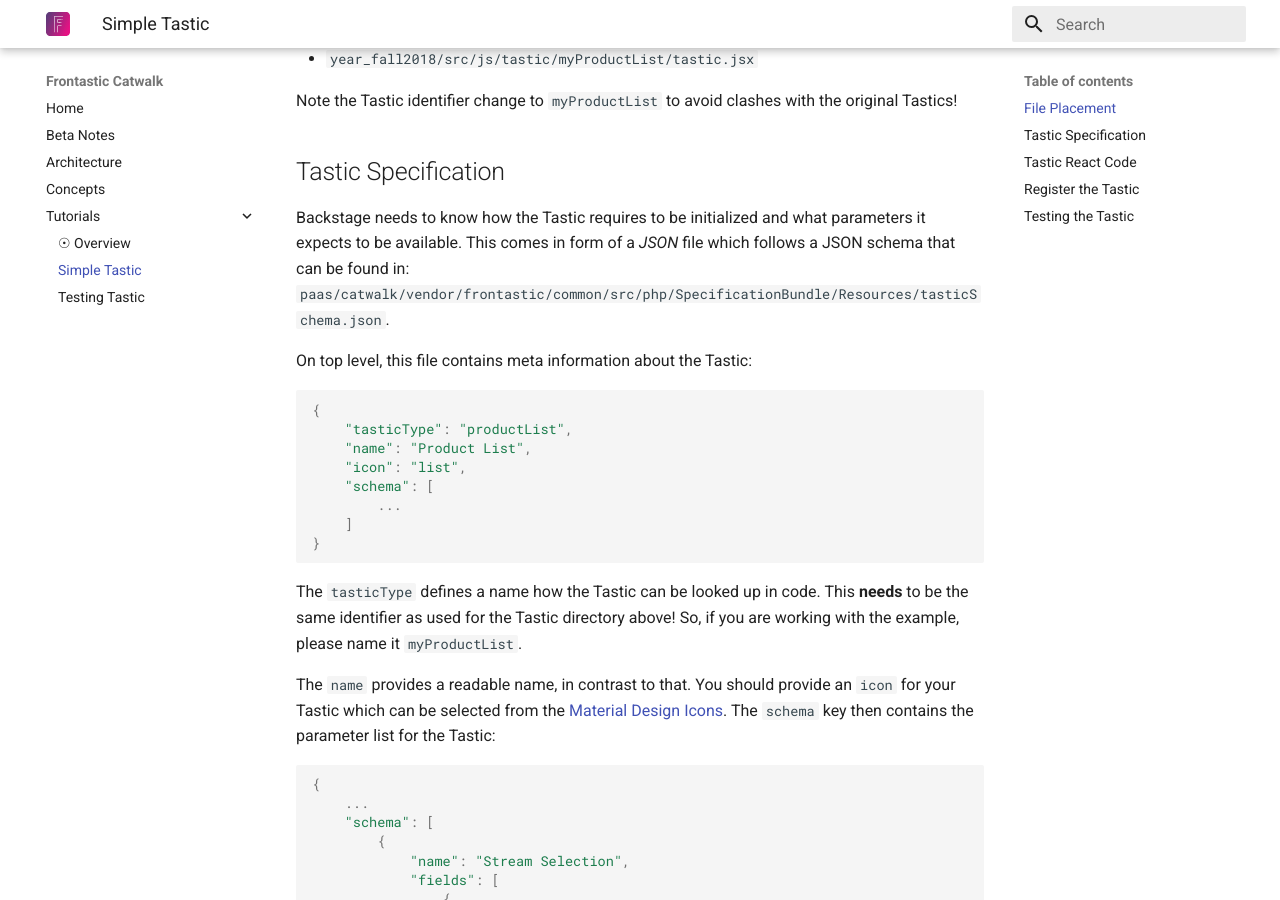
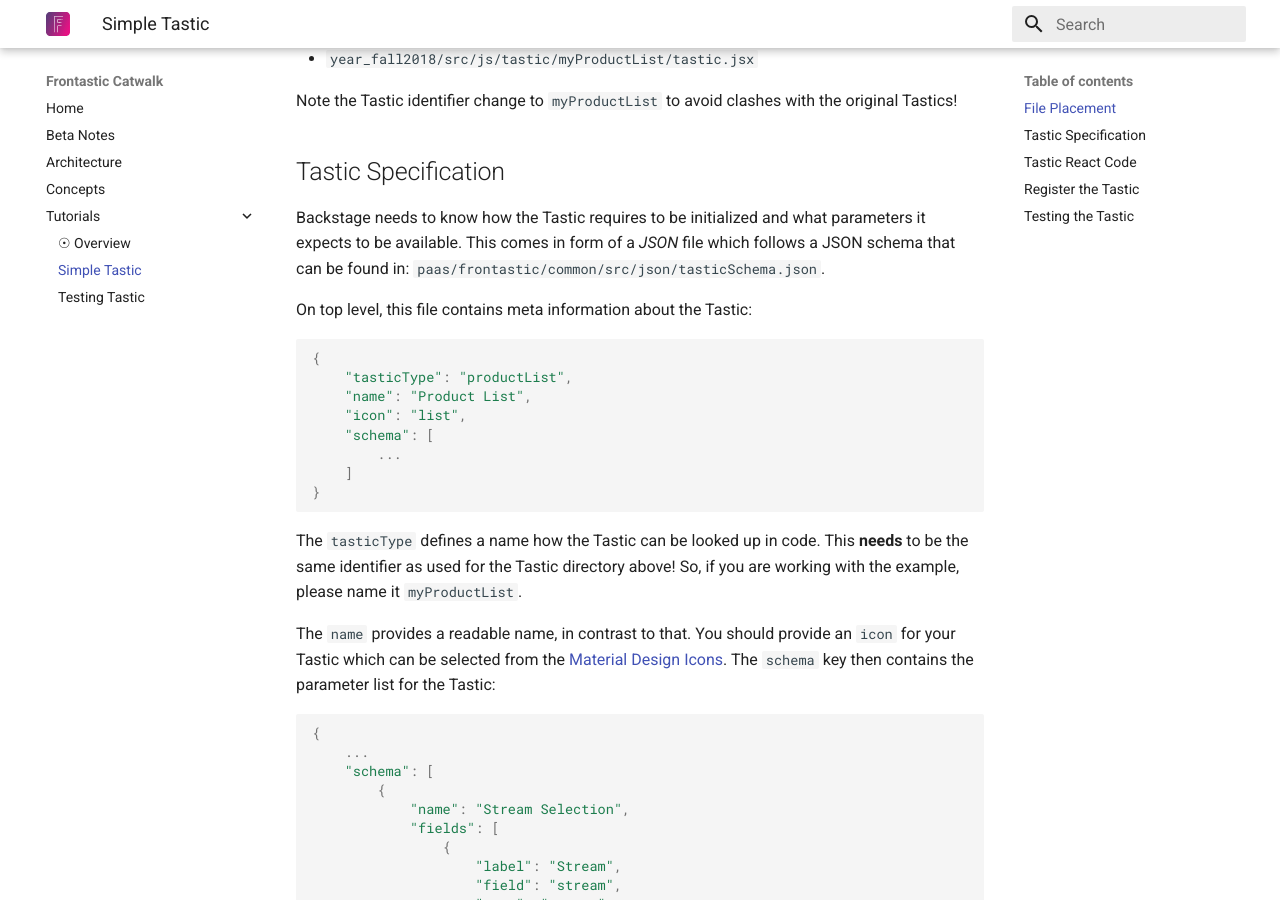
Before and after one commit to FrontasticGmbH/catwalk, an MkDocs documentation site: the page built from docs/tutorials/10_simple_tastic.md, in a window 1280 px wide and 900 px high, scrolled down 621 px. Built offline with MkDocs 1.6.1 and Material for MkDocs 9.7.7, drawn with Linux system fonts in a browser that asks for light colours.

Commit message:
Update docs.

```diff
--- a/docs/tutorials/10_simple_tastic.md
+++ b/docs/tutorials/10_simple_tastic.md
@@ -30,7 +30,7 @@ original Tastics!
 
 Backstage needs to know how the Tastic requires to be initialized and what
 parameters it expects to be available. This comes in form of a *JSON* file
-which follows a JSON schema that can be found in: `paas/catwalk/vendor/frontastic/common/src/php/SpecificationBundle/Resources/tasticSchema.json`.
+which follows a JSON schema that can be found in: `paas/frontastic/common/src/json/tasticSchema.json`.
 
 On top level, this file contains meta information about the Tastic:
 
```
